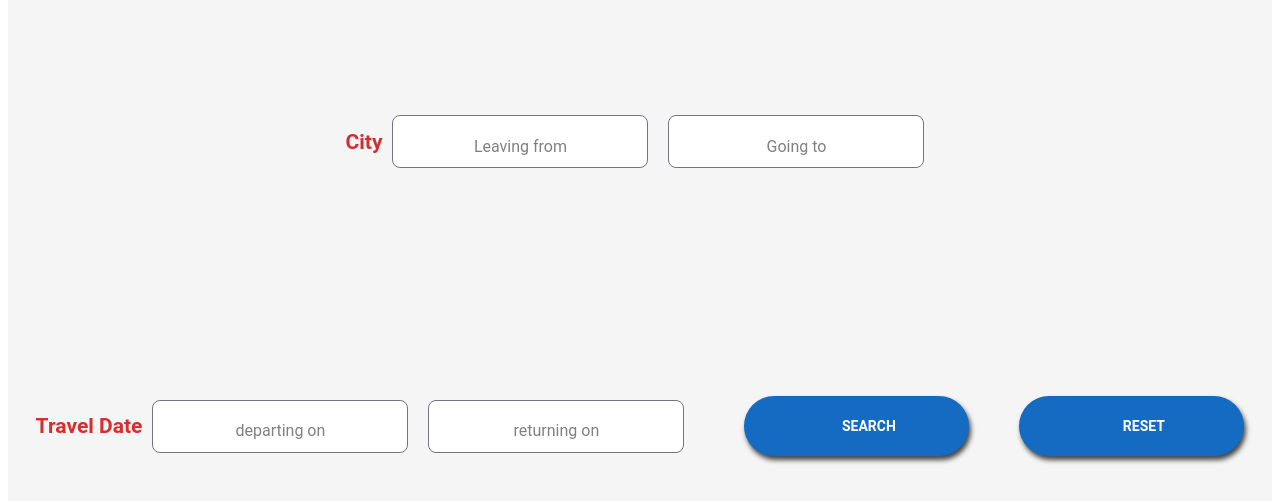
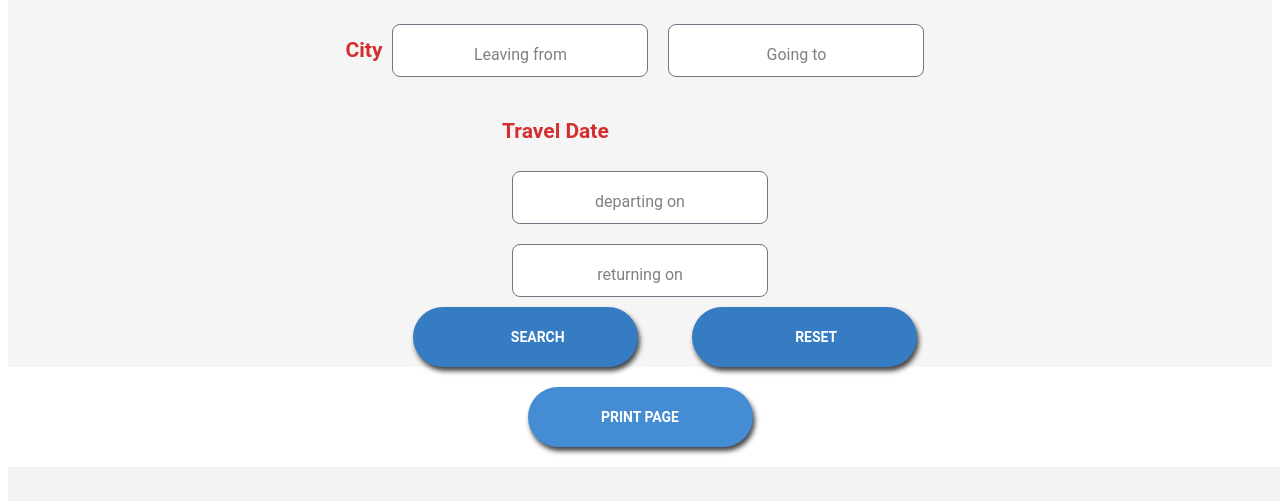
Before and after one commit to smiles2408/travel-app, a website built with webpack: page src/client/views/index.html in a window 1280 px wide. Shown: the part 77-578 px from the top of the page. Built offline with nearby package versions, Linux system fonts and the light colour scheme; a web font is replaced by a local one.

Commit message:
Version1.1

```diff
--- a/src/client/styles/style.scss
+++ b/src/client/styles/style.scss
@@ -2,17 +2,16 @@ body{
         font-size: 14px;
         font-family: Roboto,arial,sans-serif;
         color: #202124;
+        overflow: auto;
 }
 
 #app{
-    display: grid;
-    grid-auto-rows: minmax(40px, auto);
-    /* grid-template-columns:  */
-    height:70vh;
+    display: flex;
+    flex-direction: column;
+   justify-content: center;
+   align-items: center;
     background: whitesmoke;
     color: #d32f2f;
-    justify-content: center;
-    grid-gap: 1em;
     font-size: 14px;
     font-family: Roboto,arial,sans-serif;
 }
@@ -62,7 +61,7 @@ button{
     padding-left: 30px;
     margin-left: 50px;
     min-width: 96px;
-    background:#156bc1;
+    background:#367cc2;
 
 }
 .print_details{
@@ -89,8 +88,9 @@ button{
 .travel_city{
     padding-top: 20px;
     display:flex;
-    justify-content: center;
-    align-items: center;
+  //  flex-direction: column;
+   justify-content: center;
+     align-items: center;
 }
 .input_text{
     margin: 10px;
@@ -104,11 +104,13 @@ button{
 .travel_date{
     margin-top: 15px;
     display: flex;
-    justify-content: center;
-    align-items: center;
+ //   align-items: center;
+ // justify-content: center;
+   flex-direction: column;
 }
 #weather-icon{
     display: inline;
+    width:100%;
 }
 
 .vacation_details_hide{
@@ -117,12 +119,14 @@ button{
 .location_image{
     display:flex;
     flex-direction: row;
+    width: 100;
 }
 .vacation_styling{
     text-align: center;
     margin: 10px;
 }
 .footer{
+
 
     height: auto;
     width: 100vw;
--- a/src/client/views/index.html
+++ b/src/client/views/index.html
@@ -24,10 +24,13 @@
           <div class ="travel_date">
            <h2>Travel Date</h2>
             <input class="input_text" type="text" id="traveldate1" placeholder="departing on" onfocus="(this.type='date')" >
-            <input class="input_text" type="text" id="traveldate2" placeholder="returning on" onfocus="(this.type='date')">
-            <button id="search" type = "submit"> Search </button>
-            <button id="search" type = "reset"> Reset </button>
+            <input class="input_text" type="text" id="traveldate2" placeholder="returning on"
+            onfocus="(this.type='date')">
           </div>
+            <div>
+              <button id="search" type = "submit"> Search </button>
+              <button id="search" type = "reset"> Reset </button>
+            </div>
         </form>
           <section id="vacationdetails" class="vacation_details_hide">
             <div class="vacation_styling">
```
Also changed, not shown: dist/index.html, dist/main.css, dist/service-worker.js.
